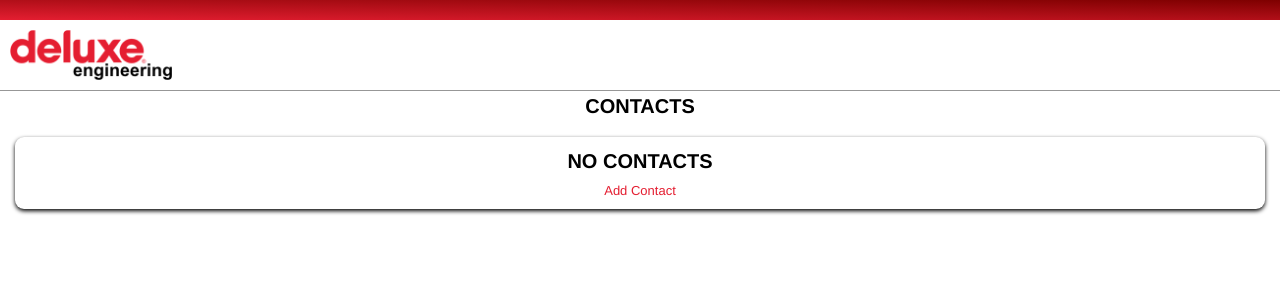
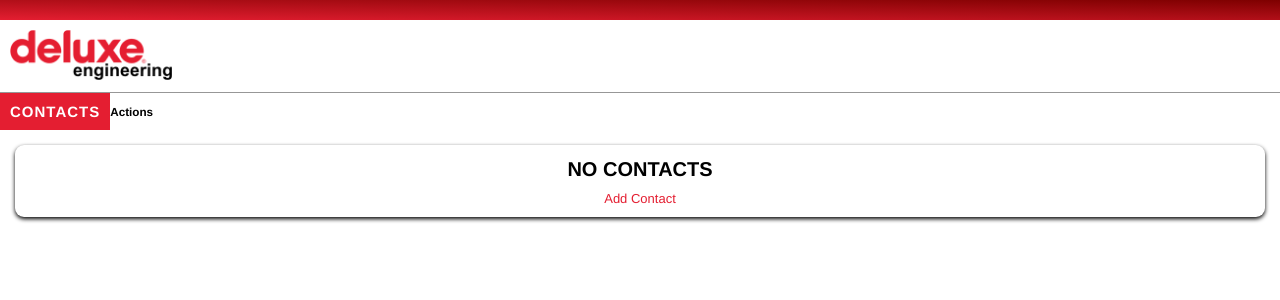
Before and after one commit to hamiltonhart/swd_engineering, a Django app: page /contacts/list/all/ in a window 1280 px wide. Shown: the top 300 px of the page. Run offline with Django 3.2, Linux system fonts and the light colour scheme; the visitor is signed in with stand-in values (Sample User, id 1); data that the repository does not hold is empty.

Commit message:
Continuing base.html setup using contact_list.html as the testing page. Initial setup for contact cards on the contact_list.html page are completed. Main and Action menu for base.html are being styled. JS folder and mae contact_list.html page are completed. For the base.html page, the main and action menus are being styled. There is a show/hide JS function that may beed tweaking to accomodate both menus.

```diff
--- a/contacts/templates/contacts/contact_list.html
+++ b/contacts/templates/contacts/contact_list.html
@@ -5,25 +5,7 @@
   <link rel="stylesheet" href="{% static 'css/contacts.css' %}">
 {% endblock linkblock %}
 
-{% block titleblock %}
-  Contacts
-{% endblock titleblock %}
-
-{% block sortingblock %}
-    <div class="page-heading">
-            <h1>Contacts</h1>
-        </div>
-
-        <!-- <div class="query-options">
-            <a href="#">
-                <div>
-                    <h2>
-                        All Contacts
-                    </h2>
-                </div>
-            </a>
-        </div> -->
-{% endblock sortingblock %}
+{% block titleblock %}Contacts{% endblock titleblock %}
 
 {% block bodyblock %}
 
--- a/static/css/contacts.css
+++ b/static/css/contacts.css
@@ -12,10 +12,6 @@
 .contact-card h2, p {
     margin: 0;
     padding: 0;
-}
-
-.contact-card h2 {
-
 }
 
 .contact-card p {
--- a/static/css/style.css
+++ b/static/css/style.css
@@ -34,6 +34,52 @@ body {
     margin: 15px;
 }
 
+.nav-action-bar {
+    display: flex;
+}
+
+.nav-wrapper {
+    display: flex;
+    flex-direction: column;
+    text-align: center;
+    text-transform: uppercase;
+    letter-spacing: 1px;
+}
+
+.action-wrapper {
+    display: flex;
+    text-align: center;
+
+}
+
+#current-page {
+    background-color: #E41E31;
+    color: white;
+    margin: 0;
+    padding: 10px;
+}
+
+.navbar {
+    display: none;
+    padding: 0;
+    margin: 0;
+    background-color: #979797;
+    font-size: 1.2em;
+}
+
+.navbar li {
+    list-style: none;
+}
+
+.navbar a {
+    display: block;
+    text-decoration: none;
+    margin: 12px;
+    color: black;
+    font-weight: 600;
+
+}
+
 .card-link {
     text-decoration: none;
     color: inherit;
@@ -42,30 +88,3 @@ body {
 .card-link > div:hover {
     border: 3px solid #E41E31;
 }
-
-.page-heading {
-    display: flex;
-    justify-content: center;
-    text-transform: uppercase;
-}
-
-.page-heading h1 {
-    margin:4px;
-    padding:0;
-}
-
-/* .query-options {
-    padding: 5px;
-    margin: 0;
-    border: 1px solid black;
-}
-
-.query-options a{
-    text-decoration: none;
-    text-transform: capitalize;
-}
-
-.query-options h2 {
-    padding: 0;
-    margin: 0;
-} */
--- /dev/null
+++ b/static/js/master.js
@@ -0,0 +1,24 @@
+
+// function showHideNavbarItems(button) {
+
+// }
+
+function showHideMenu() {
+    var navbar = document.getElementsByClassName('navbar')[0]
+
+    if (navbar.style.display !== 'block') {
+        navbar.style.display = 'block';
+    }
+    else {
+        navbar.style.display = 'none';
+    }
+}
+
+function currentPageDisplay() {
+    var current_page_display = document.getElementById('current-page')
+    var current_page_title = document.getElementsByTagName('title')[0]
+
+    current_page_display.innerText = current_page_title.innerText.replace('\n', '')
+}
+
+currentPageDisplay()
--- a/templates/base.html
+++ b/templates/base.html
@@ -12,11 +12,7 @@
 
     {% endblock linkblock %}
 
-    <title>
-        {% block titleblock %}
-
-        {% endblock titleblock %}
-    </title>
+    <title>{% block titleblock %}{% endblock titleblock %}</title>
 
 
 
@@ -29,7 +25,9 @@
         <div class="top-decoration"></div>
         <div class="header-wrapper">
             <!-- <img src="../static/images/dlx_engineering_logo.png" alt=""> -->
-            <img src="{% static 'images/dlx_engineering_logo.png' %}" alt="">
+            <a href="#">
+                <img src="{% static 'images/dlx_engineering_logo.png' %}" alt="">
+            </a>
         </div>
     </div>
 
@@ -41,6 +39,24 @@
     <!-- Navbar -->
 
     {% block navblock %}
+    <div class="nav-action-bar">
+        <div class="nav-wrapper">
+            <h2 id="current-page" onclick="showHideMenu()"></h2>
+            <ul class="navbar">
+                <li><a href="#">Contacts</a></li>
+                <li><a href="#">Rentals</a></li>
+                <li><a href="#">Harddrives</a></li>
+                <li><a href="#">Plugins</a></li>
+            </ul>
+        </div>
+        <div class="action-wrapper">
+            <h3 id="page-actions" onclick="showHideActionMenu()">Actions</h3>
+                <ul class="action-bar">
+                    {% block actionblock %}
+                    {% endblock actionblock %}
+                </ul>
+        </div>
+    </div>
 
     {% endblock navblock %}
 
@@ -62,4 +78,6 @@
 
 </body>
 
+<script type="text/javascript" src="{% static 'js/master.js' %}"></script>
+
 </html>
```
